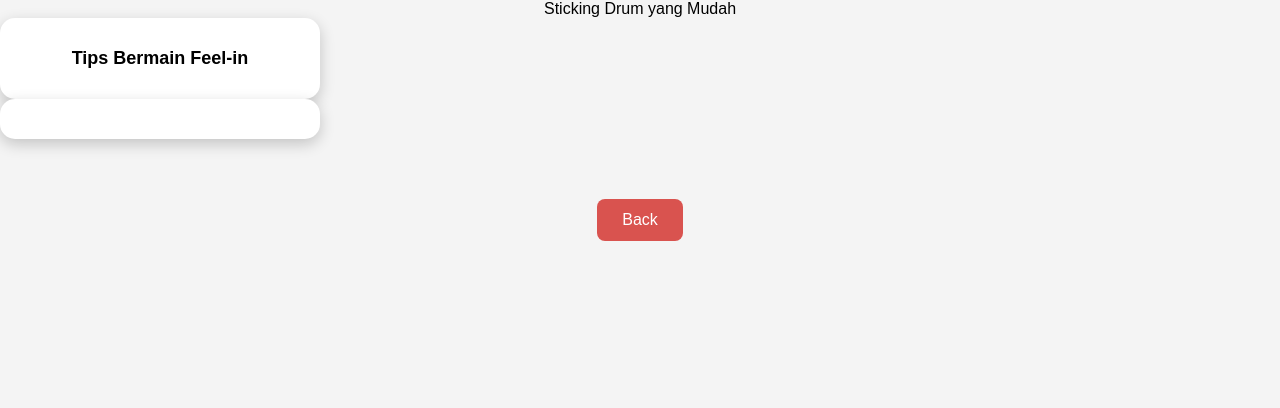
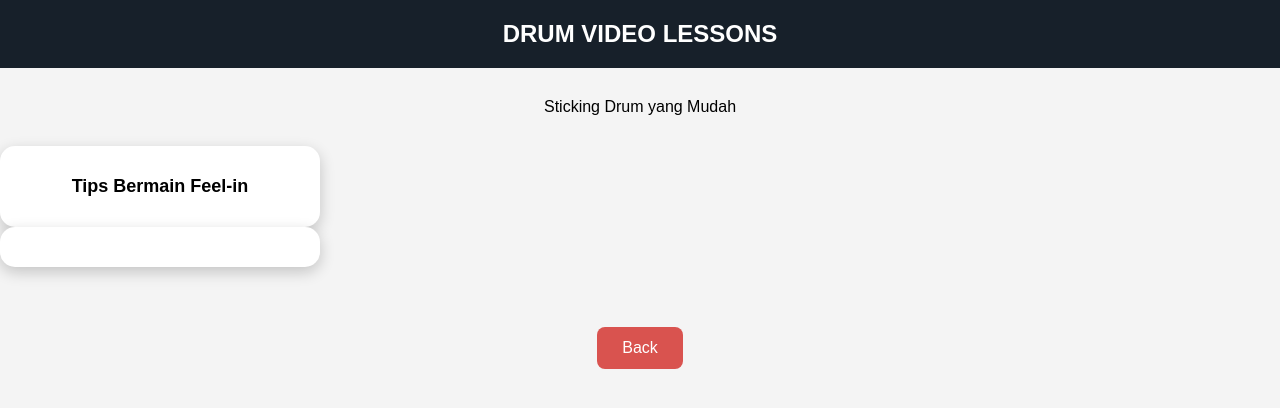
Before and after one commit to Bryssnto/BluBand-website, a plain HTML site: page Video Drum.html in a window 1280 px wide. Drawn offline with Linux system fonts and the light colour scheme.

Commit message:
Update Video Drum.html

```diff
--- a/Video Drum.html
+++ b/Video Drum.html
@@ -116,6 +116,9 @@
     </style>
 </head>
 <body>
+        <div class="banner">Drum Video Lessons</div>
+        <div class="video-list">
+
             <p>Sticking Drum yang Mudah</p>
         </div>
         <div class="video-item" onclick="playVideo('Sticking Mudah.mp4')">
```
